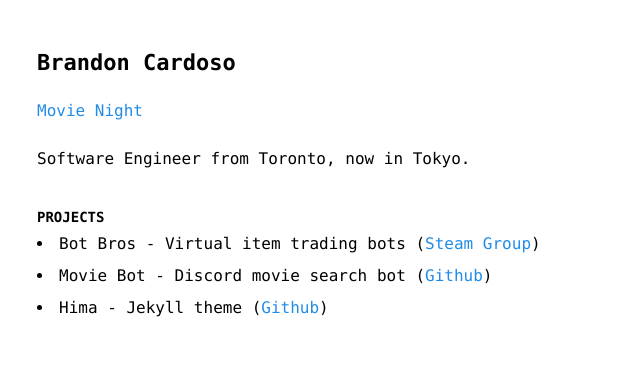
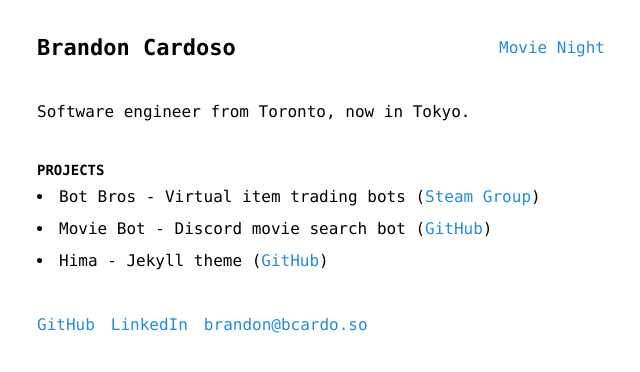
Before and after one commit to brandoncardoso/brandoncardoso.github.io, a React (Vite) app: page / in a window 1280 px wide. Shown: the top 372 px of the page, without its empty margins (319-959 px from the left). Built offline with nearby package versions, Linux system fonts and the light colour scheme.

Commit message:
add aria-labels

```diff
--- a/src/pages/home.tsx
+++ b/src/pages/home.tsx
@@ -1,10 +1,16 @@
-import { Anchor, Container, List, Space, Stack, Title } from "@mantine/core";
+import {
+	Anchor,
+	Container,
+	List,
+	Space,
+	Title,
+} from "@mantine/core";
 
 export default function Home() {
 	return (
 		<Container size="md">
 			<p>
-				Software Engineer from Toronto, now in Tokyo.
+				Software engineer from Toronto, now in Tokyo.
 			</p>
 
 			<Space h="md" />
@@ -12,13 +18,16 @@ export default function Home() {
 			<Title tt="uppercase" order={2} size="h6">Projects</Title>
 			<List>
 				<List.Item>
-					Bot Bros - Virtual item trading bots (<Anchor href="https://steamcommunity.com/groups/BotBrothers">Steam Group</Anchor>)
+					Bot Bros - Virtual item trading bots
+					(<Anchor href="https://steamcommunity.com/groups/BotBrothers" aria-label="Bot bros steam group page">Steam Group</Anchor>)
 				</List.Item>
 				<List.Item>
-					Movie Bot - Discord movie search bot (<Anchor href="https://github.com/brandoncardoso/movie-bot">Github</Anchor>)
+					Movie Bot - Discord movie search bot
+					(<Anchor href="https://github.com/brandoncardoso/movie-bot" aria-label="github repository for movie bot">GitHub</Anchor>)
 				</List.Item>
 				<List.Item>
-					Hima - Jekyll theme (<Anchor href="https://github.com/BrandonCardoso/hima">Github</Anchor>)
+					Hima - Jekyll theme
+					(<Anchor href="https://github.com/BrandonCardoso/hima" aria-label="github repository for hima">GitHub</Anchor>)
 				</List.Item>
 			</List>
 		</Container>
--- a/src/root.tsx
+++ b/src/root.tsx
@@ -11,35 +11,59 @@ import { Link, Outlet } from "react-router-dom";
 type LinkInfo = {
 	link: string
 	label: string
+	aria: string
 }
 
 const links: Array<LinkInfo> = [
-	{ link: '/movies', label: 'Movie Night' },
+	{ link: '/movies', label: 'Movie Night', aria: 'Doggie movie night movie history' },
 ]
 
 
 export default function Root() {
 	return (
 		<>
-			<Container pt="xl" size="md">
-				<Stack my="md">
+			<Container my="xl" size="md">
+				<Stack>
 					<Group justify="space-between" align="flex-end">
 						<Title order={1} size="h3">
 							<Anchor component={Link} to="/" inherit style={{ color: "inherit" }}>
 								Brandon Cardoso
 							</Anchor>
 						</Title>
+
+						<Group>
+							{links.map(({ link, label, aria }) => {
+								return <Anchor component={Link} to={link} aria-label={aria}>{label}</Anchor>
+							})}
+						</Group>
 					</Group >
 
-					<Group>
-						{links.map(({ link, label }) => {
-							return <Anchor component={Link} to={link}>{label}</Anchor>
-						})}
-					</Group>
 				</Stack>
 			</Container >
 
 			<Outlet />
+
+			<Container my="xl" size="md">
+				<Group>
+					<Anchor
+						href="https://github.com/brandoncardoso"
+						aria-label="Brandon Cardoso's GitHub profile">
+						GitHub
+					</Anchor>
+
+					<Anchor
+						href="https://linkedin.com/in/brandoncardoso"
+						aria-label="Brandon Cardoso's LinkedIn profile">
+						LinkedIn
+					</Anchor>
+
+					<Anchor
+						href="mailto:brandon@bcardo.so"
+						aria-label="Send an email to Brandon Cardoso">
+						brandon@bcardo.so
+					</Anchor>
+				</Group>
+			</Container>
 		</>
 	)
 }
```
